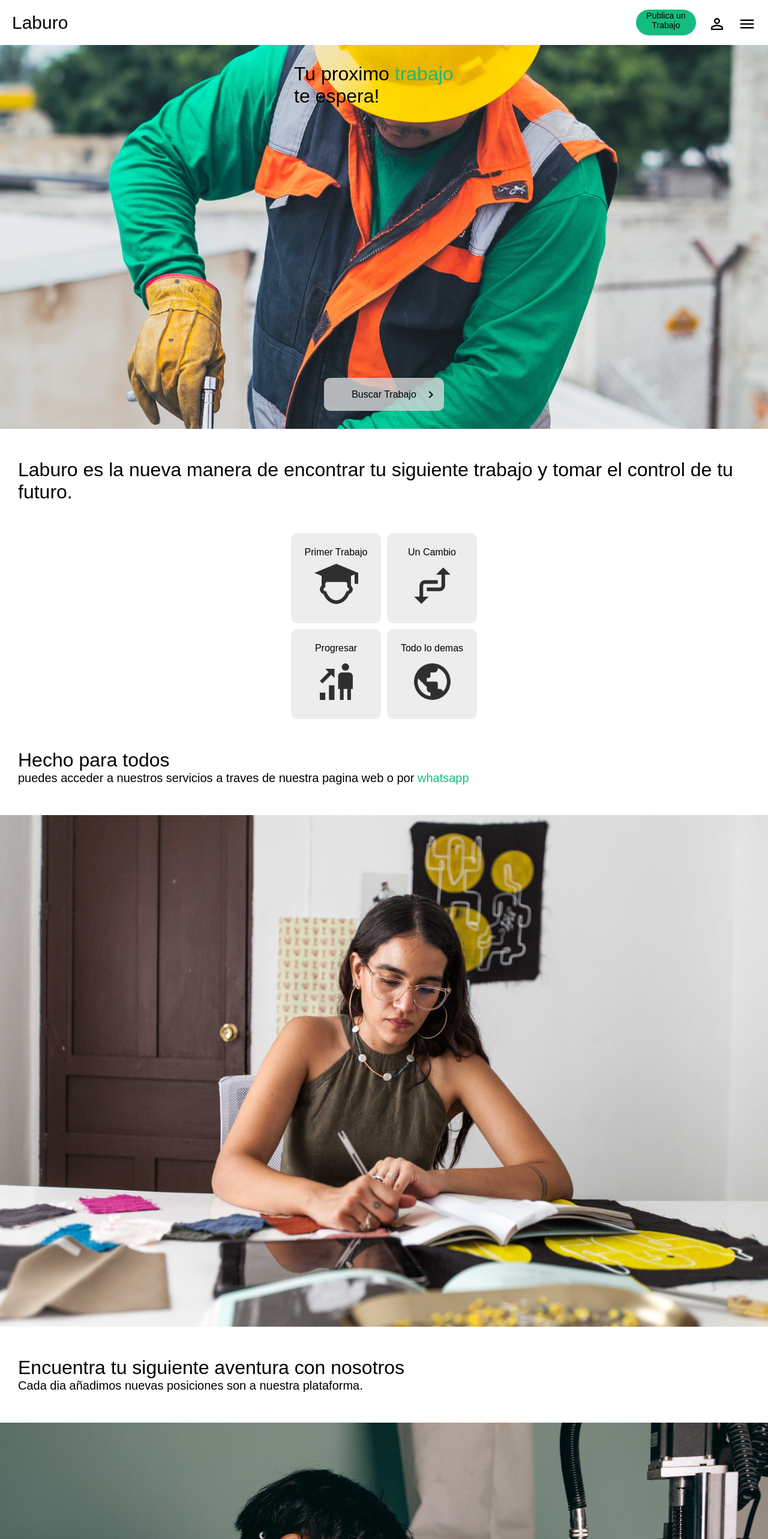
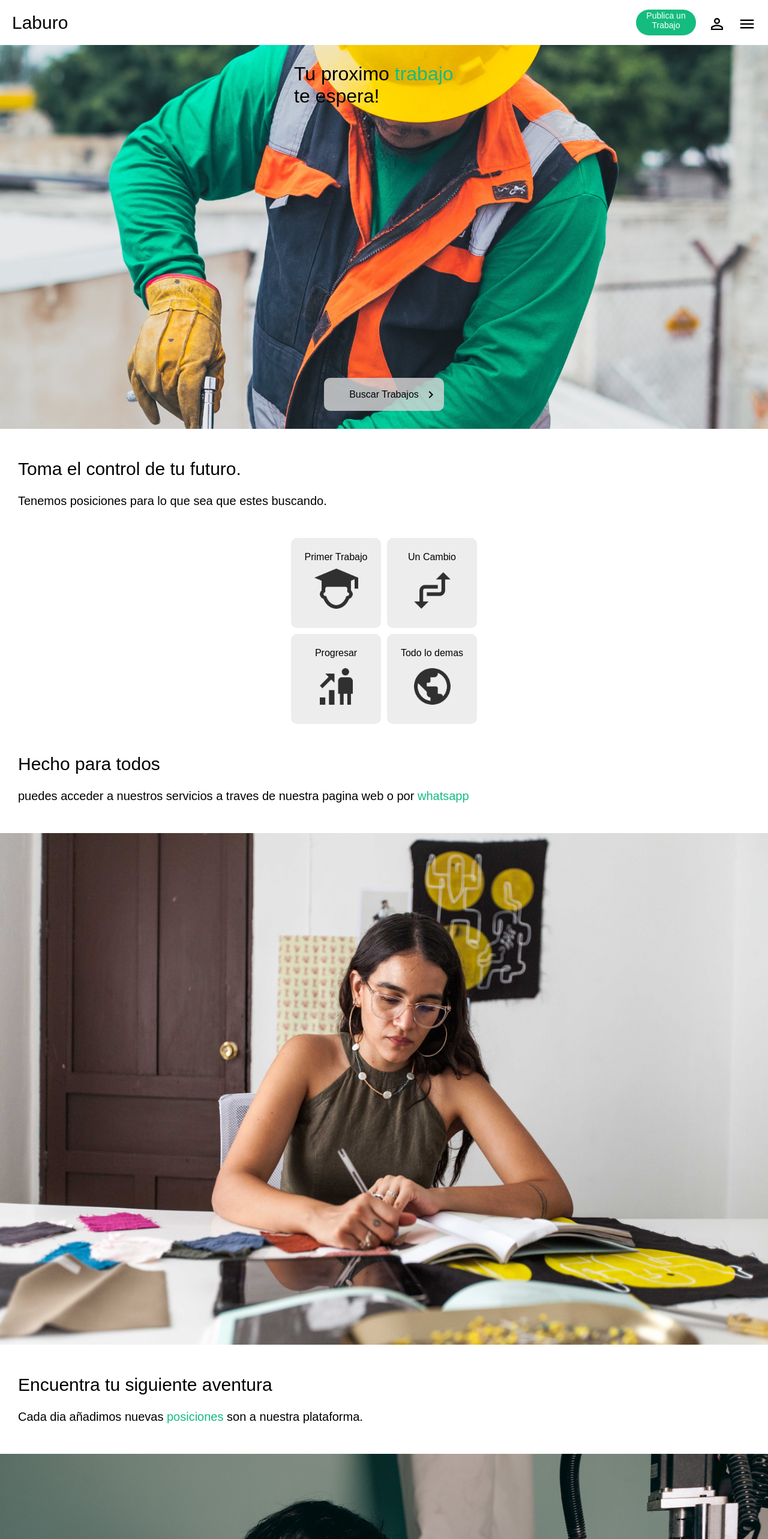
Before and after one commit to davidpinosp/laburoSite, a React (Create React App) app: page / in a window 1280 px wide. Shown: the top 2566 px of the page at 60% size. Built offline with nearby package versions, Linux system fonts and the light colour scheme; a web font is replaced by a local one.

Commit message:
adding landing page changes

```diff
--- /dev/null
+++ b/src/assets/styles/footer.css
@@ -0,0 +1,8 @@
+.footer-container{
+    width: 100%;
+    background-color: rgba( 0, 0,0, 0.4);
+    display : flex;
+    text-align: center;
+    justify-content: center;
+    flex-direction: column;
+}
--- a/src/assets/styles/global.css
+++ b/src/assets/styles/global.css
@@ -69,8 +69,24 @@
     margin-top: 50px;
 }
 
+.mb-25{
+    margin-bottom: 25px;
+}
+
+.mt-25{
+    margin-top: 25px;
+}
+
 
 .link-style{
     text-decoration: none;
     color: black;
 }
+
+.txt-white{
+    color:white
+}
+
+.in-dev-txt{
+    width: 80%;
+}
--- a/src/assets/styles/landing.css
+++ b/src/assets/styles/landing.css
@@ -137,3 +137,9 @@ justify-content: center;
     text-align: center;
 
 }
+
+
+.sbs-img{
+    height: auto;
+
+}
--- a/src/assets/styles/navbar.css
+++ b/src/assets/styles/navbar.css
@@ -42,12 +42,20 @@
 
 .nav-menu{
    top: 0;
-   left: 0;
+   left: -300px;
     position: fixed;
-    background-color: rgba(256 , 256,256, 0.95);
+
     height: 100vh;
     width: 60%;
-    z-index: 10;
+    z-index: -10;
+    transition: left 0.3s ease-out;
+
+}
+
+.nav-menu.open{
+left: 0px;
+background-color: rgba(256 , 256,256, 0.95);
+z-index: 10;
 }
 
 .nav-menu-items{
@@ -55,4 +63,5 @@
     line-height: 2;
     margin-left: 20px;
     margin-top: 100px;
+
 }
--- /dev/null
+++ b/src/components/Footer.tsx
@@ -0,0 +1,22 @@
+import React from "react";
+import "../assets/styles/footer.css";
+
+function Footer() {
+  return (
+    <div className="footer-container">
+      <div
+        className="flx space-btwn "
+        style={{ margin: "100px 20px 50px 20px" }}
+      >
+        <div>Quienes Somos</div>
+        <div>Whatsapp</div>
+        <div>Trabaja Con Nosotros</div>
+      </div>
+
+      <div>Politica de Privacidad</div>
+      <div>Humm. Reservados todos los Derechos 2024</div>
+    </div>
+  );
+}
+
+export default Footer;
--- a/src/components/Navbar.tsx
+++ b/src/components/Navbar.tsx
@@ -25,9 +25,9 @@ function Navbar() {
           <div>
             <Link
               to="/post-job"
-              style={{ textDecoration: "none", color: "black" }}
+              style={{ textDecoration: "none", color: "white" }}
             >
-              Publica un Trabajo{" "}
+              Publica un Trabajo
             </Link>
           </div>
         </div>
@@ -39,8 +39,8 @@ function Navbar() {
         </div>
       </div>
       {/* nav menu */}
-      {navOpen && (
-        <div className="nav-menu" onClick={toggleMenu}>
+
+      <div className={`nav-menu ${navOpen ? "open" : ""}`} onClick={toggleMenu}>
         <div className="nav-menu-items">
           <div>
             <Link to="/" className="link-style">
@@ -53,13 +53,12 @@ function Navbar() {
             </Link>
           </div>
           <div>
-              <Link to="post-job" className="link-style">
+            <Link to="/post-job" className="link-style">
               Publicar un Trabajo
             </Link>
           </div>
         </div>
       </div>
-      )}
     </div>
   );
 }
--- a/src/components/SearchJobsButton.tsx
+++ b/src/components/SearchJobsButton.tsx
@@ -4,7 +4,7 @@ import ChevronRightIcon from "@mui/icons-material/ChevronRight";
 function SearchJobsButton() {
   return (
     <div className="search-jobs-btn-container">
-      <div style={{ margin: "0 auto" }}>Buscar Trabajo</div>
+      <div style={{ margin: "0 auto" }}>Buscar Trabajos</div>
       <ChevronRightIcon className="search-icon " />
     </div>
   );
--- a/src/pages/ComingSoon.tsx
+++ b/src/pages/ComingSoon.tsx
@@ -4,9 +4,22 @@ function ComingSoon() {
   return (
     <div>
       <Navbar />
-      <div>
-        En desarollo... Mientras tanto puedes acceder a todos nuestros servicios
-        a traves de whatsapp
+      <div
+        className="in-dev flx-col"
+        style={{
+          display: "flex",
+          alignItems: "center",
+          justifyContent: "center",
+        }}
+      >
+        <div className="in-dev-txt mb-25">
+          Disculpa! Esta pagina aun esta en desarollo...
+        </div>
+
+        <div className="in-dev-txt">
+          Mientras tanto puedes acceder a todos nuestros servicios a traves de
+          whatsapp
+        </div>
       </div>
     </div>
   );
--- a/src/pages/Landing.tsx
+++ b/src/pages/Landing.tsx
@@ -3,7 +3,7 @@ import { Link } from "react-router-dom";
 import "../assets/styles/landing.css";
 import "../assets/styles/global.css";
 import Navbar from "../components/Navbar";
-
+import Footer from "../components/Footer";
 import FeatureSquares from "../components/FeatureSquares";
 import SearchJobsButton from "../components/SearchJobsButton";
 import WomanWritingPicture from "../assets/images/woman-writing.jpg";
@@ -26,14 +26,17 @@ function Landing() {
           </Link>
         </div>
       </div>
-      <div className="landing-text-body txt-s6">
-        Laburo es la nueva manera de encontrar tu siguiente trabajo y tomar el
-        control de tu futuro.
+
+      <div className="landing-text-body flx-col ">
+        <span className="txt-s5 mb-25">Toma el control de tu futuro.</span>
+        <span className="txt-s4">
+          Tenemos posiciones para lo que sea que estes buscando.
+        </span>
       </div>
       {/* 4 squares */}
       <FeatureSquares />
       <div className="landing-text-body flx-col mb-50">
-        <span className="txt-s6">Hecho para todos </span>
+        <span className="txt-s5 mb-25">Hecho para todos </span>
         <span className="txt-s4">
           puedes acceder a nuestros servicios a traves de nuestra pagina web o
           por <span className="laburo-green">whatsapp</span>
@@ -42,22 +45,23 @@ function Landing() {
       {/* image 2 */}
       <img src={WomanWritingPicture} alt=" Woman Writing" />
       <div className="landing-text-body flx-col mb-50">
-        <span className="txt-s6">
-          Encuentra tu siguiente aventura con nosotros
-        </span>
+        <span className="txt-s5 mb-25">Encuentra tu siguiente aventura</span>
         <span className="txt-s4">
-          Cada dia añadimos nuevas posiciones son a nuestra plataforma.
+          Cada dia añadimos nuevas{" "}
+          <span className="laburo-green">posiciones</span> son a nuestra
+          plataforma.
         </span>
       </div>
       {/* images 3/4 */}
-      <img src={ManDrillingpPicture} alt="" />
-      <img src={WomanLabPicture} alt="" />
+      <img src={ManDrillingpPicture} alt="" className="sbs-img" />
+      <img src={WomanLabPicture} alt="" className="sbs-img" />
       {/*  */}
       <div className="landing-text-body flx-col">
-        <span className="txt-s6"> Listo Para Contratar ? </span>
+        <span className="txt-s5 mb-25"> Listo Para Contratar ? </span>
         <span className="txt-s4">
-          Usa nuestra plataforma para llegar a miles de aplicantes y asi poder
-          obtener el mejor talento para tu empresa.
+          Usa nuestra plataforma para llegar a miles de{" "}
+          <span className="laburo-green">aplicantes</span> y asi poder obtener
+          el mejor talento para tu empresa.
         </span>
       </div>
       {/*  */}
@@ -74,6 +78,7 @@ function Landing() {
       </div>
 
       {/* footer */}
+      <Footer />
     </div>
   );
 }
--- a/src/pages/PostJob.tsx
+++ b/src/pages/PostJob.tsx
@@ -1,7 +1,29 @@
 import React from "react";
+import Navbar from "../components/Navbar";
 
 function PostJob() {
-  return <div>PublicarTrabajo</div>;
+  return (
+    <div>
+      <Navbar />
+      <div
+        className="in-dev flx-col"
+        style={{
+          display: "flex",
+          alignItems: "center",
+          justifyContent: "center",
+        }}
+      >
+        <div className="in-dev-txt mb-25">
+          Disculpa! Esta pagina aun esta en desarollo...
+        </div>
+
+        <div className="in-dev-txt">
+          Mientras tanto puedes acceder a todos nuestros servicios a traves de
+          whatsapp
+        </div>
+      </div>
+    </div>
+  );
 }
 
 export default PostJob;
```
Lines whose indentation alone changed are shown as unchanged.
